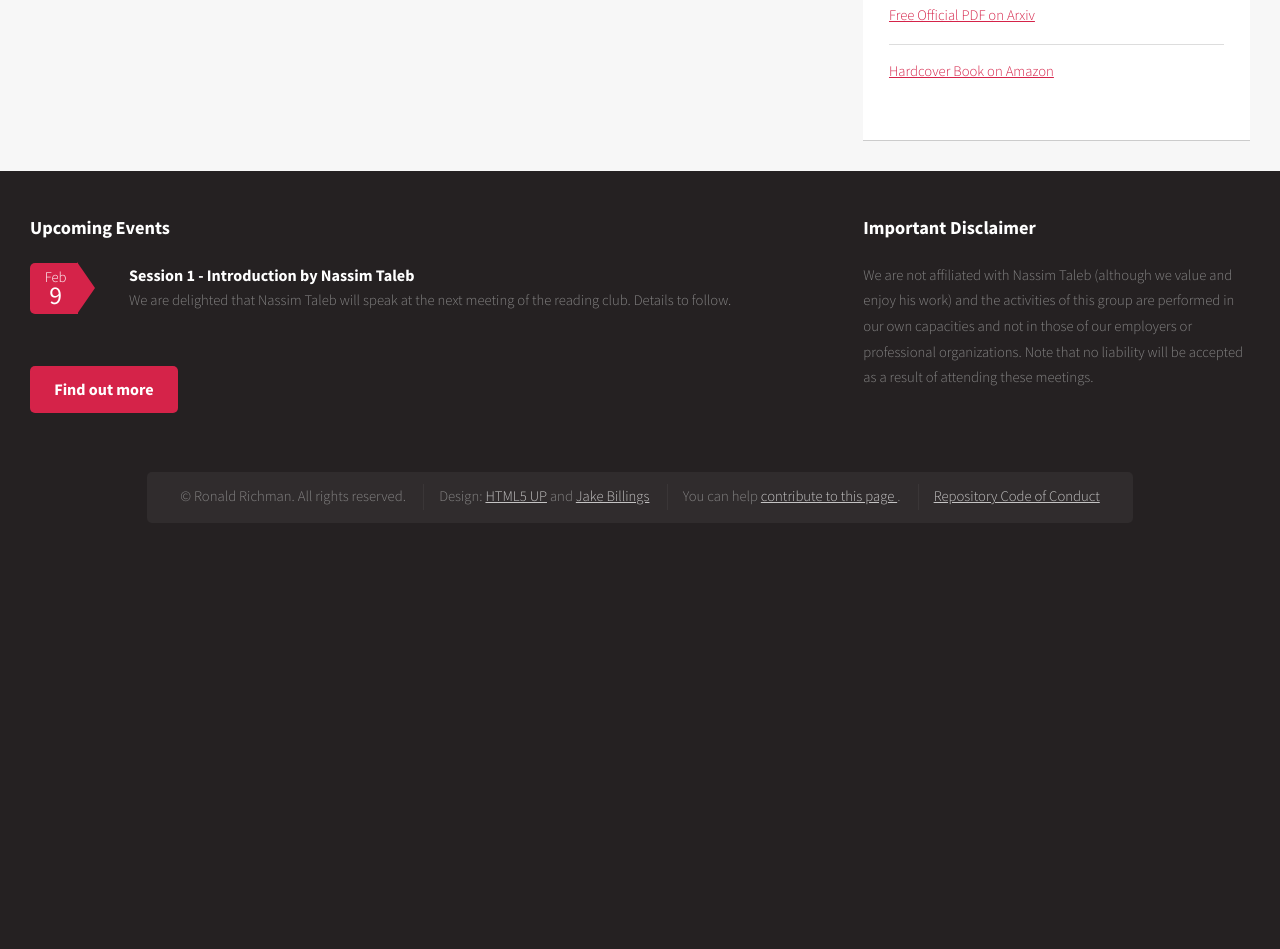
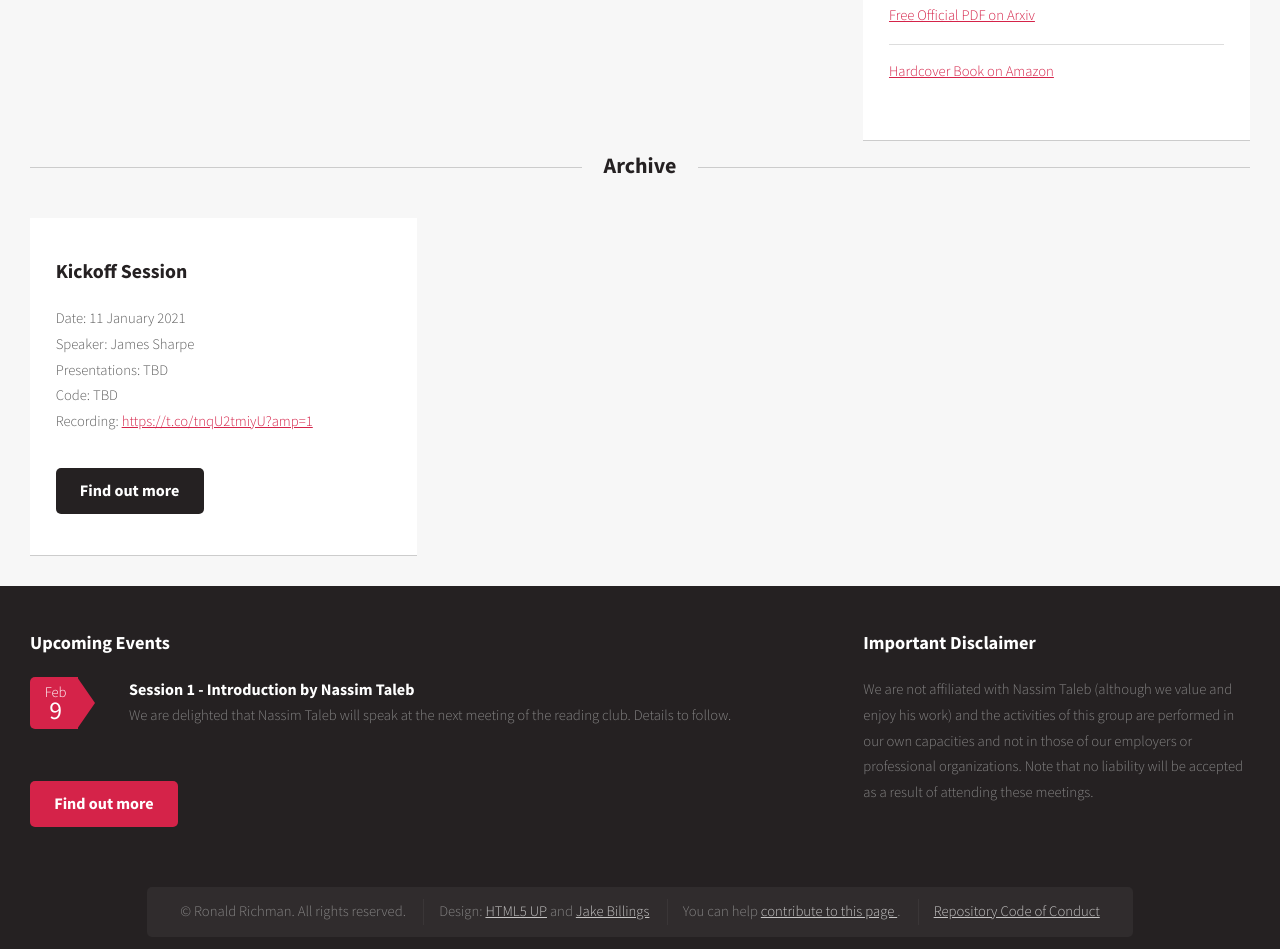
Before and after one commit to Technical-Incerto-Reading-Club/technical-incerto-reading-club, a plain HTML site: page index.html in a window 1280 px wide. Shown: the part 990-1939 px from the top of the page. Before the commit the page ends 1557 px from the top, so only its background shows below. Drawn offline with Linux system fonts and the light colour scheme; files whose address does not match are found by name.

Commit message:
Add: archive section

```diff
--- a/index.html
+++ b/index.html
@@ -45,8 +45,10 @@
                                 </header>
 
                                 <p>
-                                    We are a group of practitioners and academics that are interested in learning more about
-                                    Nassim Taleb's risk, statistical and finance works in the Technical Incerto. In this reading
+                                    We are a group of practitioners and academics that are interested in learning more
+                                    about
+                                    Nassim Taleb's risk, statistical and finance works in the Technical Incerto. In this
+                                    reading
                                     club, we will aim to read through the first volume of this series:
                                 </p>
                             </div>
@@ -122,6 +124,41 @@
 
                 </div>
             </div>
+            <div class="col-12">
+
+                <!-- Archives -->
+                <section>
+                    <header class="major">
+                        <h2>Archive</h2>
+                    </header>
+                    <div class="row">
+                        <!-- If you're here to add another item to the archives, duplicate and edit this col-4 div -->
+                        <div class="col-4 col-6-medium col-12-small">
+                            <section class="box">
+                                <header>
+                                    <h3>Kickoff Session</h3>
+                                </header>
+                                <p>
+                                    Date: 11 January 2021
+                                    <br/>
+                                    Speaker: James Sharpe
+                                    <br/>
+                                    Presentations: TBD
+                                    <br/>
+                                    Code: TBD
+                                    <br/>
+                                    Recording: <a href="https://t.co/tnqU2tmiyU?amp=1">https://t.co/tnqU2tmiyU?amp=1</a>
+                                </p>
+                                <footer>
+                                    <ul class="actions">
+                                        <li><a href="https://t.co/tnqU2tmiyU?amp=1" class="button alt">Find out more</a></li>
+                                    </ul>
+                                </footer>
+                            </section>
+                        </div>
+                    </div>
+                </section>
+            </div>
         </div>
     </section>
 
@@ -177,7 +214,8 @@
                                 </a>.
                             </li>
                             <li>
-                                <a href="https://github.com/Technical-Incerto-Reading-Club/technical-incerto-reading-club/blob/main/code_of_conduct.md">Repository Code of Conduct</a>
+                                <a href="https://github.com/Technical-Incerto-Reading-Club/technical-incerto-reading-club/blob/main/code_of_conduct.md">Repository
+                                    Code of Conduct</a>
                             </li>
                         </ul>
                     </div>
```
